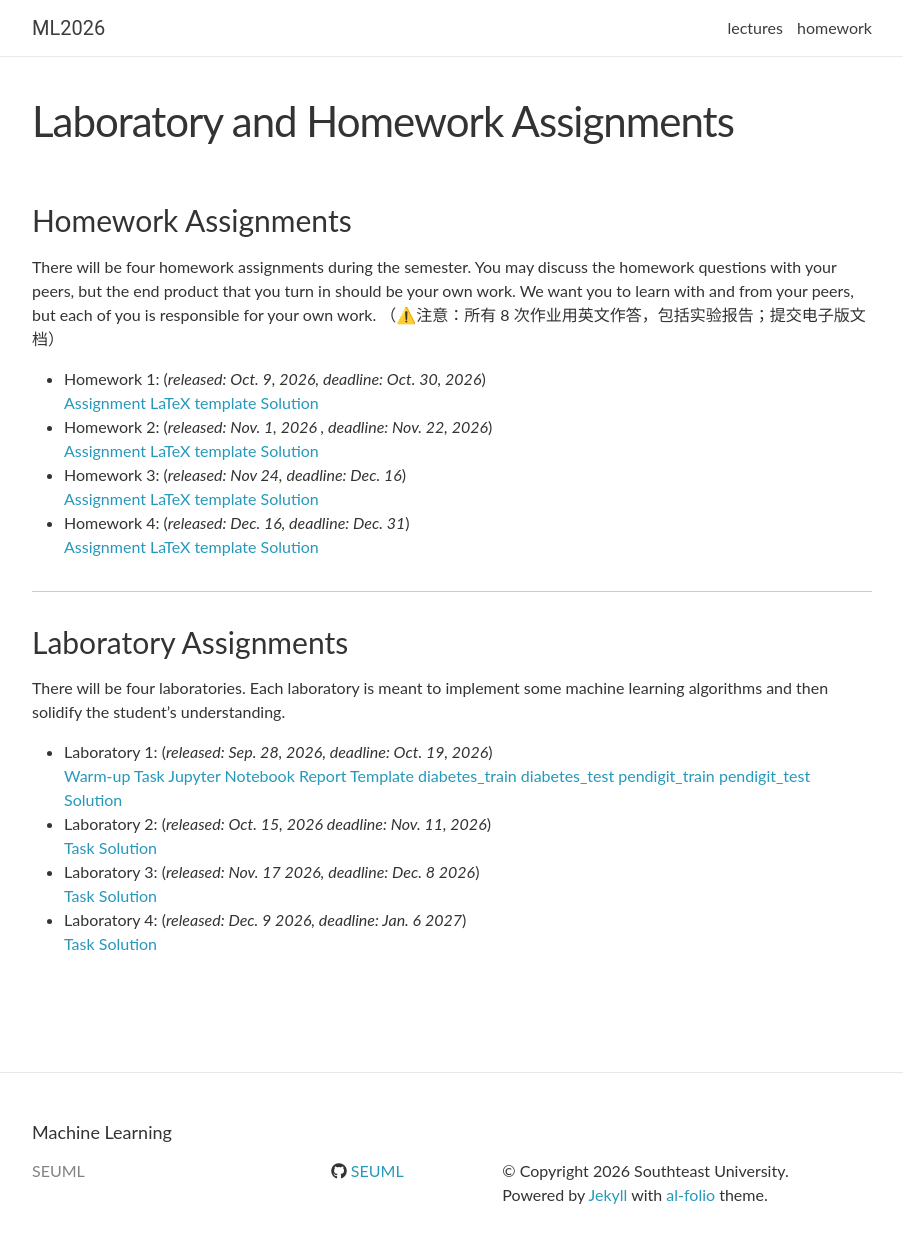
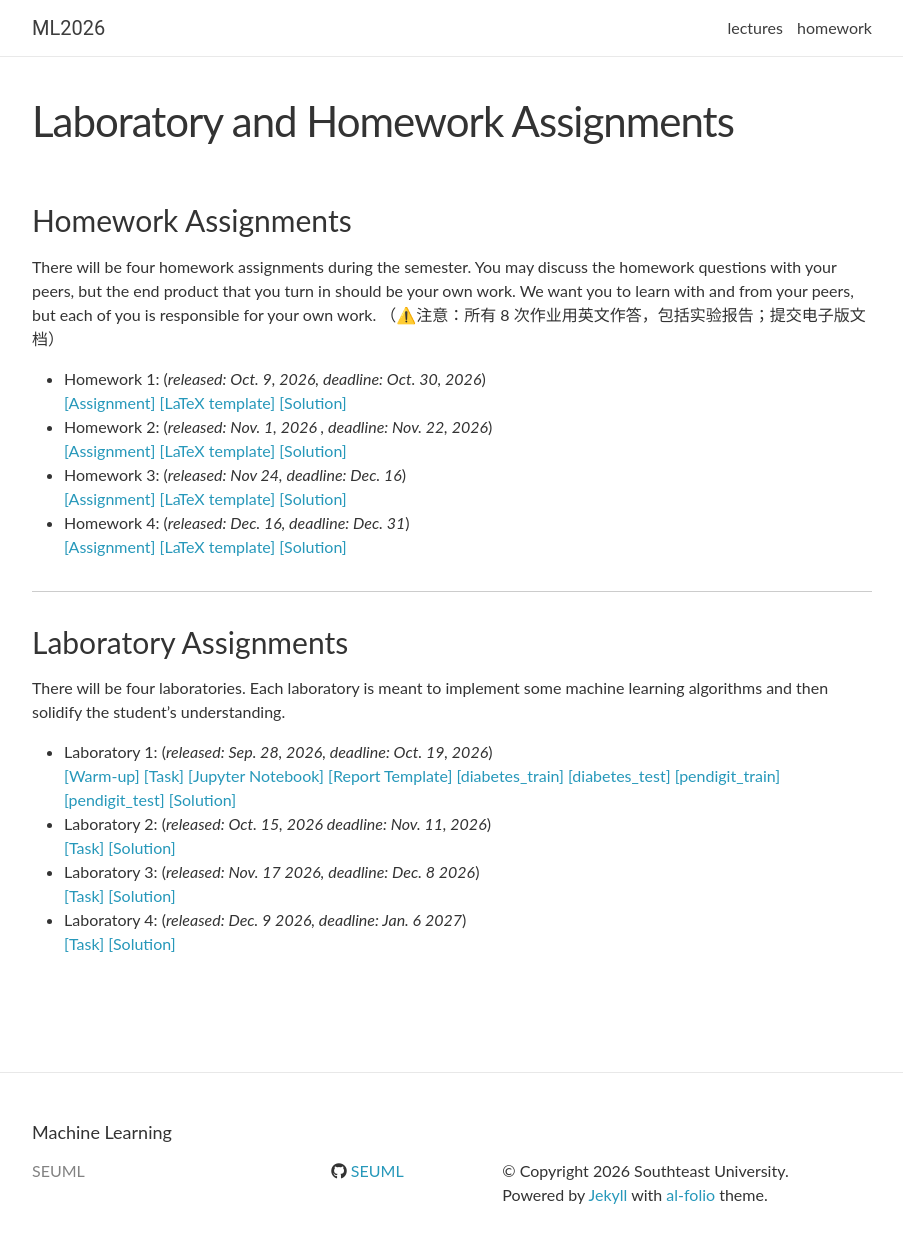
Before and after one commit to SEUML/ml-autumn-2026, a Jekyll site: the page built from _pages/homework.md, in a window 1280 px wide and 1268 px high. Shown: the top 1243 px of the window, without its empty margins (188-1091 px from the left). Built offline with Jekyll 4.4.1, drawn with Linux system fonts in a browser that asks for light colours; nearby versions of some CDN libraries; comment, search, counter and statistics services are not loaded.

```diff
--- a/_pages/homework.md
+++ b/_pages/homework.md
@@ -10,16 +10,16 @@ There will be four homework assignments during the semester. You may discuss the
 
 - Homework 1: (*released: Oct. 9, 2026, deadline: Oct. 30, 2026*)
 <br>
-[Assignment](../assets/assignments/hw1/assignment_v1.pdf) [LaTeX template](../assets/assignments/hw1/latex_v1.tex) [Solution](../assets/assignments/hw1/solution_v1.pdf)
+[[Assignment]](../assets/assignments/hw1/assignment_v1.pdf) [[LaTeX template]](../assets/assignments/hw1/latex_v1.tex) [[Solution]](../assets/assignments/hw1/solution_v1.pdf)
 - Homework 2: (*released: Nov. 1, 2026 , deadline: Nov. 22, 2026*)
 <br>
-[Assignment](../assets/assignments/hw2/assignment_v1.pdf) [LaTeX template](../assets/assignments/hw2/latex_v1.tex) [Solution](../assets/assignments/hw2/solution_v1.pdf)
+[[Assignment]](../assets/assignments/hw2/assignment_v1.pdf) [[LaTeX template]](../assets/assignments/hw2/latex_v1.tex) [[Solution]](../assets/assignments/hw2/solution_v1.pdf)
 - Homework 3: (*released: Nov 24, deadline: Dec. 16*)
 <br>
-[Assignment](../assets/assignments/hw3/assignment_v1.pdf) [LaTeX template](../assets/assignments/hw3/latex_v1.tex) [Solution](../assets/assignments/hw3/solution_v1.pdf)
+[[Assignment]](../assets/assignments/hw3/assignment_v1.pdf) [[LaTeX template]](../assets/assignments/hw3/latex_v1.tex) [[Solution]](../assets/assignments/hw3/solution_v1.pdf)
 - Homework 4: (*released: Dec. 16, deadline: Dec. 31*)
 <br>
-[Assignment](../assets/assignments/hw4/assignment_v1.pdf) [LaTeX template](../assets/assignments/hw4/latex_v1.tex) [Solution](../assets/assignments/hw4/solution_v1.pdf)
+[[Assignment]](../assets/assignments/hw4/assignment_v1.pdf) [[LaTeX template]](../assets/assignments/hw4/latex_v1.tex) [[Solution]](../assets/assignments/hw4/solution_v1.pdf)
 
 ***
 
@@ -30,24 +30,24 @@ There will be four laboratories. Each laboratory is meant to implement some mach
 
 - Laboratory 1: (*released: Sep. 28, 2026, deadline: Oct. 19, 2026*)
 <br>
-[Warm-up](../assets/assignments/lab1/Prerequisites.pdf)
-[Task](../assets/assignments/lab1/Experiment_1.pdf)
-[Jupyter Notebook](../assets/assignments/lab1/Experiment_1.ipynb)
-[Report Template](../assets/assignments/lab1/Template.doc)
-[diabetes_train](../assets/assignments/lab1/diabetes_train.csv)
-[diabetes_test](../assets/assignments/lab1/diabetes_test.csv)
-[pendigit_train](../assets/assignments/lab1/pendigit_train.csv)
-[pendigit_test](../assets/assignments/lab1/pendigit_test.csv)
-[Solution](../assets/assignments/lab1/solution_v1.ipynb)
+[[Warm-up]](../assets/assignments/lab1/Prerequisites.pdf)
+[[Task]](../assets/assignments/lab1/Experiment_1.pdf)
+[[Jupyter Notebook]](../assets/assignments/lab1/Experiment_1.ipynb)
+[[Report Template]](../assets/assignments/lab1/Template.doc)
+[[diabetes_train]](../assets/assignments/lab1/diabetes_train.csv)
+[[diabetes_test]](../assets/assignments/lab1/diabetes_test.csv)
+[[pendigit_train]](../assets/assignments/lab1/pendigit_train.csv)
+[[pendigit_test]](../assets/assignments/lab1/pendigit_test.csv)
+[[Solution]](../assets/assignments/lab1/solution_v1.ipynb)
 - Laboratory 2: (*released: Oct. 15, 2026 deadline: Nov. 11, 2026*)
 <br>
-[Task](../assets/assignments/lab2/lab2.zip)
-[Solution](../assets/assignments/lab2/solution_v1.ipynb)
+[[Task]](../assets/assignments/lab2/lab2.zip)
+[[Solution]](../assets/assignments/lab2/solution_v1.ipynb)
 - Laboratory 3: (*released: Nov. 17 2026, deadline: Dec. 8 2026*)
 <br>
-[Task](../assets/assignments/lab3/lab3.zip)
-[Solution](../assets/assignments/lab3/solution_v1.ipynb)
+[[Task]](../assets/assignments/lab3/lab3.zip)
+[[Solution]](../assets/assignments/lab3/solution_v1.ipynb)
 - Laboratory 4: (*released: Dec. 9 2026, deadline: Jan. 6 2027*)
 <br>
-[Task](../assets/assignments/lab4/lab4.zip)
-[Solution](../assets/assignments/lab4/solution_v1.ipynb)
+[[Task]](../assets/assignments/lab4/lab4.zip)
+[[Solution]](../assets/assignments/lab4/solution_v1.ipynb)
```
